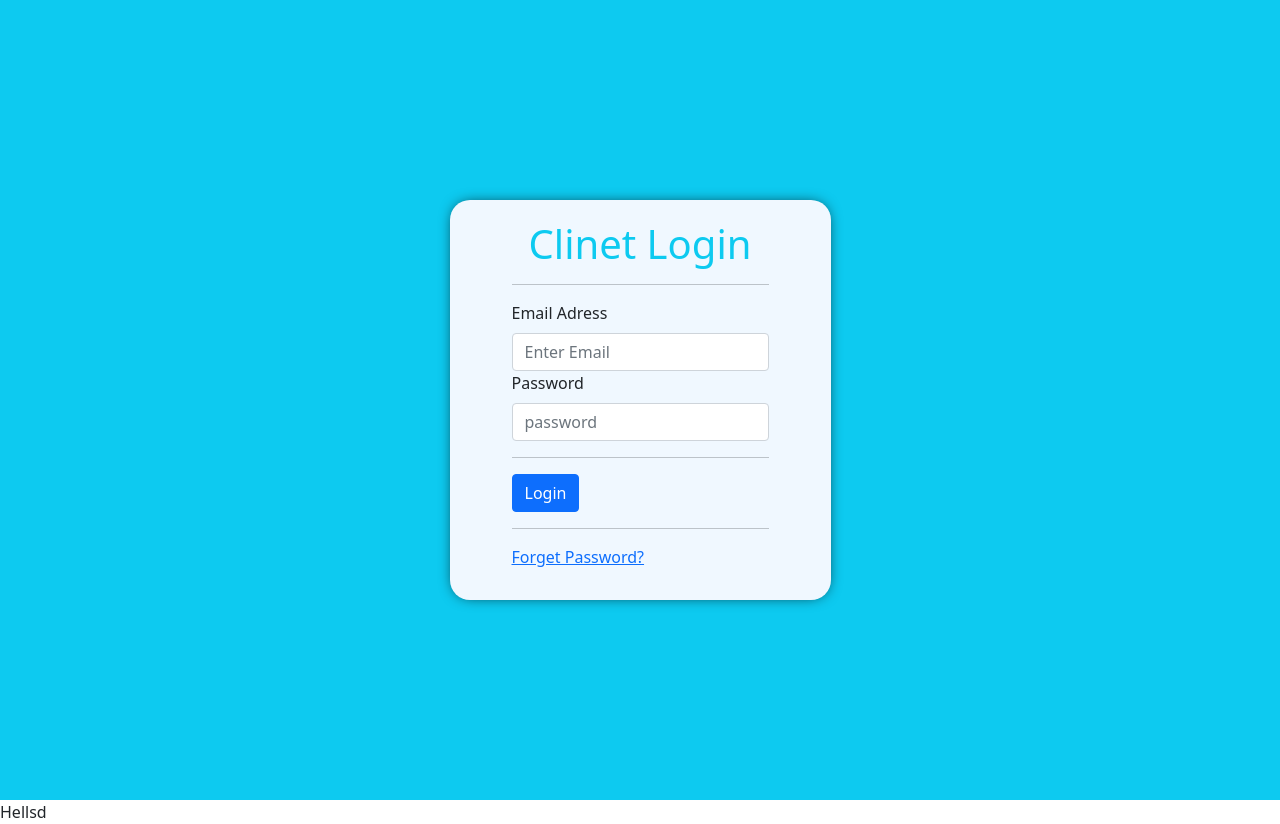
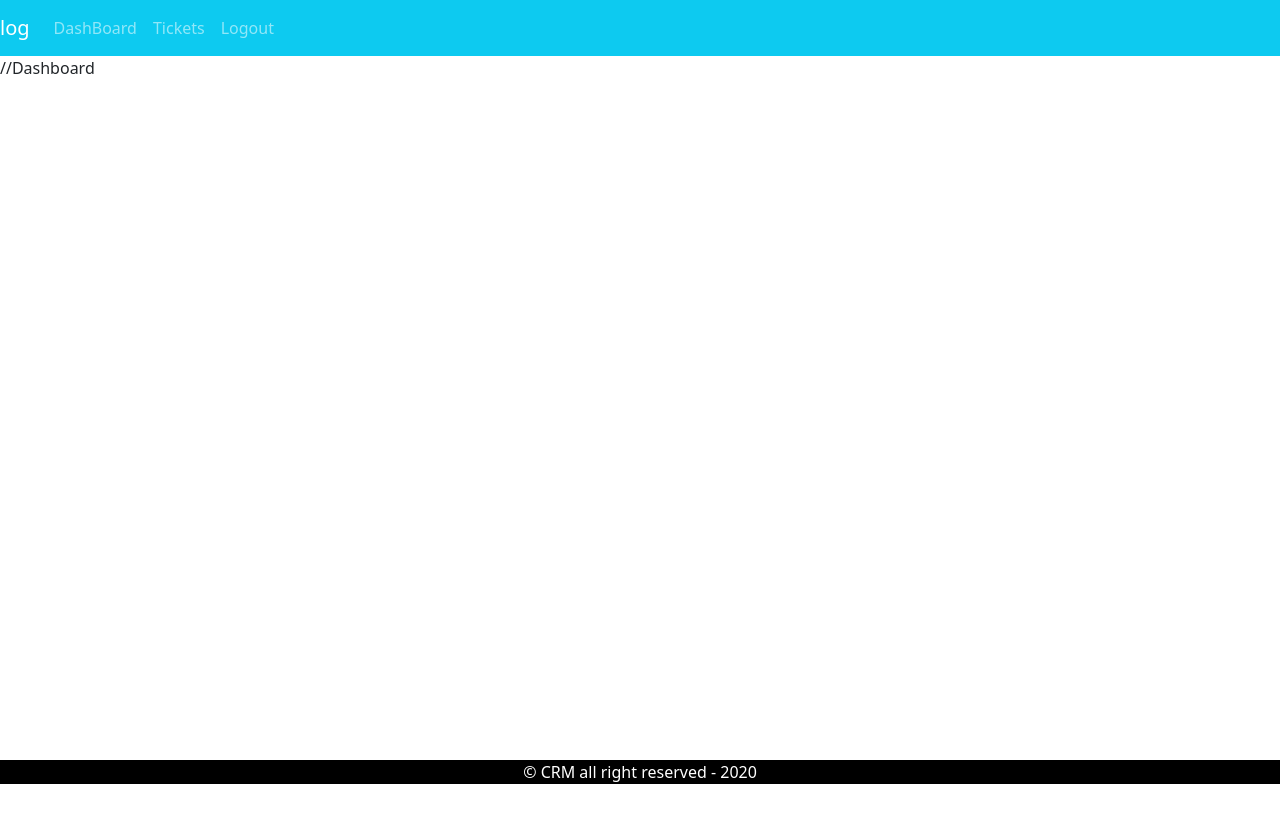
Before and after one commit to Gaurav4code/CRM-Frontend, a React (Create React App) app: page / in a window 1280 px wide. After the commit the page ends 800 px from the top, so only its background shows below. Built offline with nearby package versions, Linux system fonts and the light colour scheme.

Commit message:
Layout is added

```diff
--- a/src/App.css
+++ b/src/App.css
@@ -0,0 +1,25 @@
+.default-layout{
+    display: grid;
+    grid-template-rows: 80px auto rem;
+   grid-template-areas:
+    "header"
+    "main"
+    "footer"
+ }
+ header{
+     grid-column: header;
+
+ }
+ main{
+     grid-area: main;
+     min-height: 88vh;
+
+ }
+
+ footer{
+     grid-area: footer;
+     background-color: black;
+
+padding: 1 rem;
+color: white;
+    }
--- a/src/App.js
+++ b/src/App.js
@@ -2,11 +2,15 @@
 import './App.css';
 import {Button} from "react-bootstrap";
 import { Entry } from "./page/entry/Entry.page";
+import { DefaultLayout } from './components/layout/DefaultLayout';
 function App() {
   return (
     <div className="App">
-     <Entry/>
-      Hellsd
+     {/* <Entry/> */}
+     <DefaultLayout>
+  //Dashboard
+     </DefaultLayout>
+
 
 
     </div>
--- /dev/null
+++ b/src/components/layout/DefaultLayout.js
@@ -0,0 +1,24 @@
+import React from 'react'
+import { Footer } from './partials/Footer.comp'
+import { Header } from './partials/Header.comp'
+export const DefaultLayout = ({children}) => {
+    return (
+        <div>
+            <div className="default-layout">
+
+
+            <header className='header'>
+            <Header/>
+             </header>
+            <main className='main' >
+            {children }
+            </main>
+          <footer className='footer'>
+             <Footer/>
+          </footer>
+
+            </div>
+
+        </div>
+    )
+}
--- /dev/null
+++ b/src/components/layout/partials/Footer.comp.js
@@ -0,0 +1,9 @@
+import React from 'react'
+
+export const Footer = () => {
+    return (
+        <div className='text-center copy-right'>
+            &copy; CRM all  right reserved - 2020
+        </div>
+    )
+}
--- /dev/null
+++ b/src/components/layout/partials/Header.comp.js
@@ -0,0 +1,25 @@
+import React from 'react'
+import { Navbar,Nav, NavbarBrand } from 'react-bootstrap'
+export const Header = () => {
+    return (
+        <Navbar collapseOnSelect
+        bg="info"
+         variant='dark'
+         expand="md" >
+            <NavbarBrand>
+            log
+
+            </NavbarBrand>
+            <Navbar.Toggle aria-controls='basic-navbar-nav'/>
+                <Navbar.Collapse id="basic-navbar-nav">
+                    <Nav  className='ml-auto'>
+                        <Nav.Link href="/dashboard">DashBoard</Nav.Link>
+                        <Nav.Link href="/dashboard">Tickets</Nav.Link>
+                        <Nav.Link href="/dashboard">Logout</Nav.Link>
+
+                    </Nav>
+                </Navbar.Collapse>
+
+        </Navbar>
+    )
+}
```
